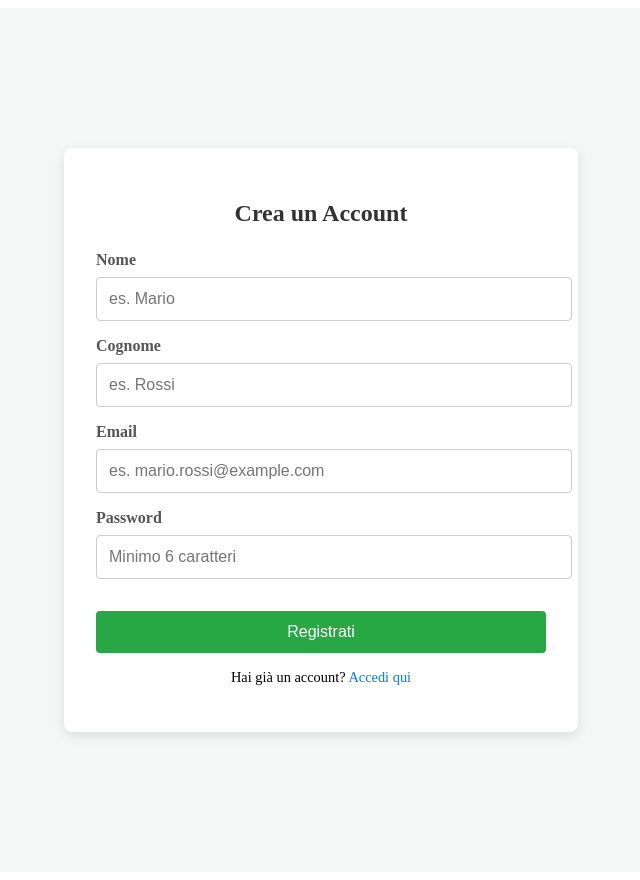
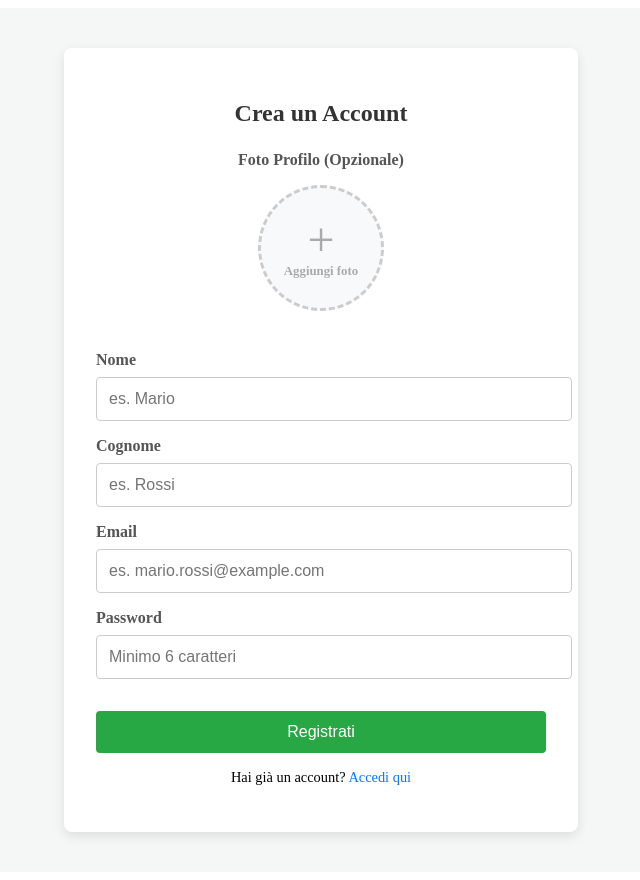
Before and after one commit to SkyAle-bit/Progetto-FE, an Angular app: page /register in a window 1280 px wide. Shown: the whole page, without its empty margins (319-959 px from the left). Built offline with nearby package versions, Linux system fonts and the light colour scheme.

Commit message:
implementazione foto utente durante registrazione e login

```diff
--- a/src/app/pages/dashboard/dashboard.css
+++ b/src/app/pages/dashboard/dashboard.css
@@ -76,3 +76,69 @@
   font-size: 0.9rem;
   font-weight: bold;
 }
+
+.navbar-avatar {
+  width: 40px;
+  height: 40px;
+  border-radius: 50%;
+  object-fit: cover;
+  border: 2px solid white;
+}
+
+.navbar-avatar-fallback {
+  width: 40px;
+  height: 40px;
+  border-radius: 50%;
+  background-color: white;
+  color: #007bff;
+  display: flex;
+  justify-content: center;
+  align-items: center;
+  font-weight: bold;
+  font-size: 1.1rem;
+}
+
+/* 2. Avatar grande nella Card Centrale */
+.profile-header {
+  display: flex;
+  flex-direction: column;
+  align-items: center;
+  border-bottom: 2px solid #f4f7f6;
+  padding-bottom: 1rem;
+  margin-bottom: 1.5rem;
+}
+
+.profile-avatar-container {
+  margin-bottom: 1rem;
+}
+
+.profile-avatar {
+  width: 110px;
+  height: 110px;
+  border-radius: 50%;
+  object-fit: cover;
+  border: 4px solid #007bff;
+  box-shadow: 0 4px 10px rgba(0,0,0,0.15);
+}
+
+.profile-avatar-fallback {
+  width: 110px;
+  height: 110px;
+  border-radius: 50%;
+  background-color: #007bff;
+  color: white;
+  display: flex;
+  justify-content: center;
+  align-items: center;
+  font-size: 3rem;
+  font-weight: bold;
+  box-shadow: 0 4px 10px rgba(0,0,0,0.15);
+}
+
+/* Modifica al welcome-card h3 esistente per rimuovere il bordo che abbiamo spostato */
+.welcome-card h3 {
+  margin-top: 0;
+  margin-bottom: 0; /* Modificato */
+  border-bottom: none; /* Modificato */
+  color: #333;
+}
--- a/src/app/pages/dashboard/dashboard.html
+++ b/src/app/pages/dashboard/dashboard.html
@@ -5,20 +5,37 @@
       <h2>Gestionale Tesi</h2>
     </div>
     <div class="user-info">
-      <span>Benvenuto/a, <strong>{{ currentUser?.firstName }} {{ currentUser?.lastName }}</strong>!</span>
+
+      <img *ngIf="currentUser?.profilePicture" [src]="currentUser.profilePicture" alt="Avatar" class="navbar-avatar">
+      <div *ngIf="!currentUser?.profilePicture" class="navbar-avatar-fallback">
+        {{ currentUser?.firstName?.charAt(0) | uppercase }}{{ currentUser?.lastName?.charAt(0) | uppercase }}
+      </div>
+
+      <span>Benvenuto/a, <strong>{{ currentUser?.firstName }}</strong>!</span>
       <button class="btn-logout" (click)="logout()">Esci</button>
     </div>
   </nav>
 
   <div class="content">
     <div class="welcome-card">
-      <h3>Il tuo Profilo</h3>
+
+      <div class="profile-header">
+        <div class="profile-avatar-container">
+          <img *ngIf="currentUser?.profilePicture" [src]="currentUser.profilePicture" alt="Foto Profilo" class="profile-avatar">
+          <div *ngIf="!currentUser?.profilePicture" class="profile-avatar-fallback">
+            {{ currentUser?.firstName?.charAt(0) | uppercase }}{{ currentUser?.lastName?.charAt(0) | uppercase }}
+          </div>
+        </div>
+        <h3>Il tuo Profilo</h3>
+      </div>
+
       <div class="profile-details">
         <p><strong>Nome:</strong> {{ currentUser?.firstName }}</p>
         <p><strong>Cognome:</strong> {{ currentUser?.lastName }}</p>
         <p><strong>Email:</strong> {{ currentUser?.email }}</p>
         <p><strong>Ruolo:</strong> <span class="badge">{{ currentUser?.role }}</span></p>
       </div>
+
     </div>
   </div>
 
--- a/src/app/pages/register/register.css
+++ b/src/app/pages/register/register.css
@@ -104,3 +104,108 @@ input.is-invalid {
   color: #007bff;
   text-decoration: none;
 }
+.profile-upload-section {
+  text-align: center;
+  margin-bottom: 2rem;
+}
+
+.field-label {
+  display: block;
+  margin-bottom: 1rem;
+  font-weight: 600;
+  color: #555;
+}
+
+/* Il contenitore principale per centrare tutto */
+.profile-pic-wrapper {
+  display: flex;
+  justify-content: center;
+}
+
+/* La label che funge da cerchio cliccabile */
+.profile-pic-label {
+  display: flex;
+  justify-content: center;
+  align-items: center;
+  width: 120px;  /* Dimensione del cerchio */
+  height: 120px; /* Dimensione del cerchio */
+  border-radius: 50%; /* Rende tutto rotondo */
+  border: 3px dashed #ccc; /* Bordo tratteggiato quando è vuoto */
+  background-color: #f8f9fa;
+  cursor: pointer; /* Cambia il cursore in una manina */
+  overflow: hidden; /* Assicura che l'immagine non esca dal cerchio */
+  position: relative; /* Serve per posizionare l'overlay */
+  transition: all 0.3s ease;
+}
+
+/* Effetto hover sul cerchio vuoto */
+.profile-pic-label:hover {
+  background-color: #e9ecef;
+  border-color: #007bff;
+  color: #007bff;
+}
+
+/* --- STATO: NESSUNA IMMAGINE SELEZIONATA --- */
+
+/* Contenitore per il "+" e il testo */
+.placeholder-content {
+  display: flex;
+  flex-direction: column;
+  align-items: center;
+  color: #aaa;
+  transition: color 0.3s ease;
+}
+
+/* Il grande "+" */
+.plus-icon {
+  font-size: 3rem;
+  line-height: 1;
+  font-weight: 300;
+}
+
+/* Il testo "Aggiungi foto" */
+.add-text {
+  font-size: 0.8rem;
+  font-weight: 600;
+}
+
+/* Quando passi sopra col mouse, cambia colore */
+.profile-pic-label:hover .placeholder-content {
+  color: #007bff;
+}
+
+/* --- STATO: IMMAGINE SELEZIONATA --- */
+
+/* L'immagine vera e propria */
+.profile-image-preview {
+  width: 100%;
+  height: 100%;
+  object-fit: cover; /* Ritaglia l'immagine per riempire il cerchio senza deformarsi */
+}
+
+/* Se c'è un'immagine, togliamo il bordo tratteggiato e mettiamo un bordo solido */
+.profile-pic-label:has(.profile-image-preview) {
+  border: 3px solid #28a745; /* Verde successo */
+  padding: 2px; /* Piccolo spazio tra bordo e foto */
+}
+
+/* L'overlay scuro che appare quando passi sopra l'immagine caricata */
+.overlay-change {
+  position: absolute;
+  top: 0;
+  left: 0;
+  width: 100%;
+  height: 100%;
+  background-color: rgba(0, 0, 0, 0.5); /* Nero semitrasparente */
+  color: white;
+  display: flex;
+  justify-content: center;
+  align-items: center;
+  opacity: 0; /* Nascosto di default */
+  transition: opacity 0.3s ease;
+}
+
+/* Mostra l'overlay al passaggio del mouse */
+.profile-pic-label:hover .overlay-change {
+  opacity: 1;
+}
--- a/src/app/pages/register/register.html
+++ b/src/app/pages/register/register.html
@@ -8,6 +8,32 @@
     </div>
     <div *ngIf="successMessage" class="success-banner">
       {{ successMessage }}
+    </div>
+
+    <div class="form-group profile-upload-section">
+      <label class="field-label">Foto Profilo (Opzionale)</label>
+
+      <div class="profile-pic-wrapper">
+        <input type="file" id="actual-btn" (change)="onFileSelected($event)" accept="image/png, image/jpeg, image/jpg" hidden/>
+
+        <label for="actual-btn" class="profile-pic-label">
+
+          <ng-container *ngIf="profilePictureBase64">
+            <img [src]="profilePictureBase64" alt="Anteprima" class="profile-image-preview">
+            <div class="overlay-change">
+              <span>📷 Cambia</span>
+            </div>
+          </ng-container>
+
+          <ng-container *ngIf="!profilePictureBase64">
+            <div class="placeholder-content">
+              <span class="plus-icon">+</span>
+              <span class="add-text">Aggiungi foto</span>
+            </div>
+          </ng-container>
+
+        </label>
+      </div>
     </div>
 
     <div class="form-group">
@@ -54,5 +80,6 @@
       <p>Hai già un account? <a routerLink="/login">Accedi qui</a></p>
     </div>
 
+
   </form>
 </div>
--- a/src/app/services/auth.service.ts
+++ b/src/app/services/auth.service.ts
@@ -10,6 +10,7 @@ export interface AuthResponse {
   lastName: string;
   email: string;
   role: string;
+  profilePicture?: string;
 }
 
 @Injectable({
```
Also changed, not shown: src/app/pages/register/register.ts (+22 -11 lines), src/app/pages/dashboard/dashboard.ts (line endings or trailing spaces).
